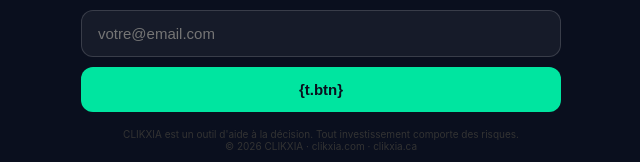
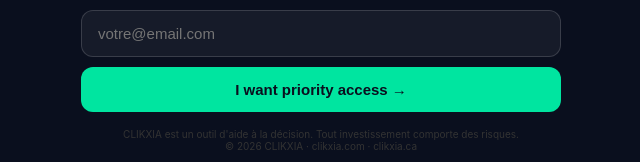
Before and after one commit to preludety-ui/clikxia, a Next.js app: page / in a window 1280 px wide. Shown: the part 853-1015 px from the top of the page, without its empty margins (319-959 px from the left). Built offline with nearby package versions, Linux system fonts and the light colour scheme; no server answers.

Commit message:
fix: bouton traduction corrigé

```diff
--- a/app/page.tsx
+++ b/app/page.tsx
@@ -196,7 +196,7 @@ export default function Home() {
                             disabled={loading}
                             style={{ width: "100%", background: "#00E5A0", color: "#0A0F1E", border: "none", borderRadius: "12px", padding: "14px", fontSize: "15px", fontWeight: 800, cursor: "pointer", opacity: loading ? 0.7 : 1 }}
                         >
-                            {loading ? "Inscription..." : "{t.btn}"}
+                            {loading ? (lang === "fr" ? "Inscription..." : "Registering...") : t.btn}
                         </button>
                     </div>
                 ) : (
```
